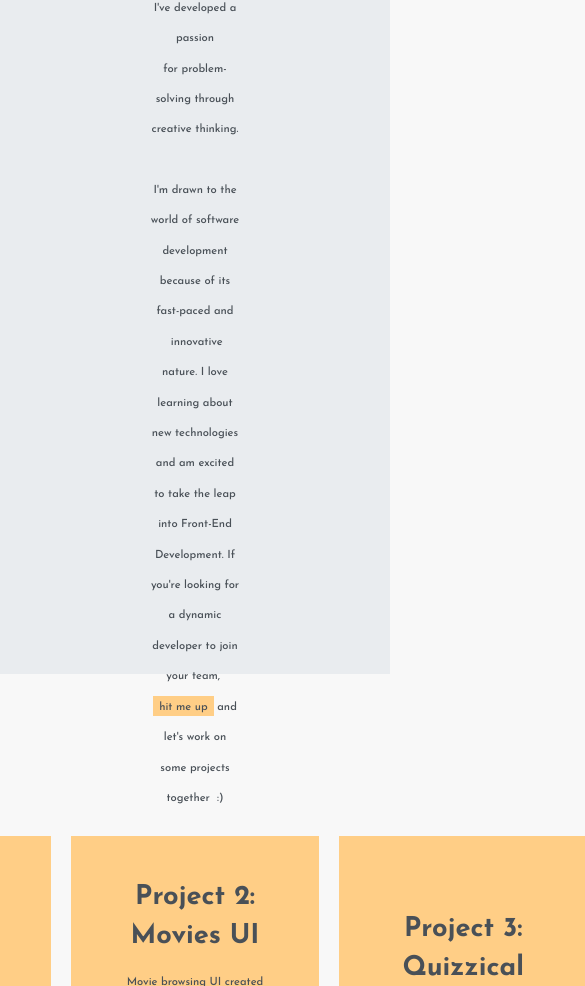
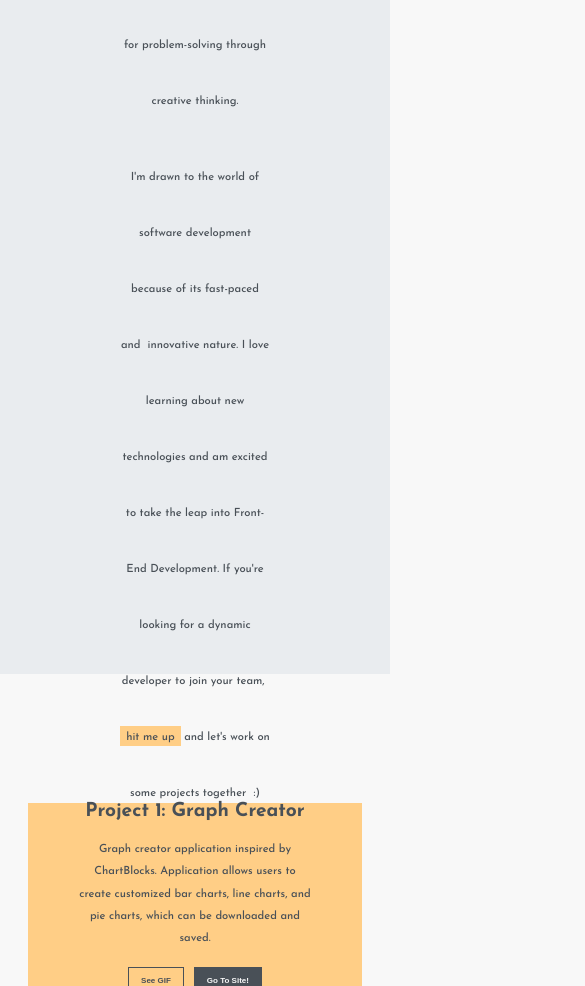
Before and after one commit to darshandesai1095/portfolio-site-v2.1, a React (Create React App) app: page / in a window 390 px wide. Shown: the part 1014-2000 px from the top of the page, 585 px wide, since content can reach past the window. Built offline with nearby package versions, Linux system fonts and the light colour scheme.

Commit message:
add in media queries

```diff
--- a/src/components/AboutMe/AboutMe.css
+++ b/src/components/AboutMe/AboutMe.css
@@ -19,7 +19,6 @@
     margin-bottom: 0px;
     display: block;
     color: var(--secondary-color);
-    /* background-color: var(--tertiary-color); */
 }
 
 .word-highlight {
@@ -34,23 +33,7 @@
     padding: 3px 6px;
     padding-top: 6px;
     line-height: 1;
-    /* animation: shake 2s ease-in-out infinite; */
 }
-
-/* @keyframes shake {
-    0% {
-      transform: rotate(0deg);
-    }
-    10%, 30%, 50%, 70%, 90% {
-      transform: rotate(-1deg);
-    }
-    20%, 40%, 60%, 80% {
-      transform: rotate(1deg);
-    }
-   100% {
-      transform: rotate(0deg);
-    }
-  } */
 
 .hover:hover {
     cursor: pointer;
@@ -68,11 +51,10 @@
 }
 
 
-
-@media only screen and (max-width: 1200px) {
+@media only screen and (max-width: 1220px) {
     .about-me__text {
-        font-size: 1.1rem;
-        line-height: 2.7rem;
+        font-size: 1.5rem !important;
+        line-height: 3.5rem !important;
         padding: 15px 20px;
         margin: 0 130px;
     }
@@ -80,9 +62,40 @@
 
 @media only screen and (max-width: 900px) {
     .about-me__text {
-        font-size: 0.8rem;
-        line-height: 1.9rem;
+        font-size: 0.9rem !important;
+        line-height: 0.8rem;
+        font-weight: 300;
         padding: 15px 20px;
         margin: 0 130px;
     }
 }
+
+@media only screen and (max-width: 570px) {
+    .about-me__text {
+        font-size: 0.9rem !important;
+        line-height: 0.8rem;
+        font-weight: 300;
+        padding: 15px 20px;
+        margin: 0 130px;
+    }
+}
+
+@media only screen and (max-width: 490px) {
+    .about-me__text {
+        font-size: 0.7rem !important;
+        line-height: 0.8rem;
+        font-weight: 200;
+        padding: 10px 20px;
+        margin: 0 100px;
+    }
+}
+
+@media only screen and (max-width: 370px) {
+    .about-me__text {
+        font-size: 0.5rem !important;
+        line-height: 1.2rem;
+        font-weight: 100;
+        padding: 10px 20px;
+        margin: 0 100px;
+    }
+}
--- a/src/components/AboutMe/AboutMe.js
+++ b/src/components/AboutMe/AboutMe.js
@@ -4,62 +4,18 @@ import navigate from "../functions/navigate";
 
 const AboutMe = () => {
 
-    // const [offsetY, setOffsetY] = useState(window.pageYOffset)
-    // const [innerHeight, setInnerHeight] = useState(window.innerHeight)
-
-    // useEffect(() => {
-    //     function handleScroll() {
-    //       setOffsetY(window.pageYOffset)
-    //     }
-
-    //     window.addEventListener('scroll', handleScroll)
-    //     window.addEventListener('resize', handleScroll)
-
-    //     return () => {
-    //       window.removeEventListener('scroll', handleScroll)
-    //       window.removeEventListener('resize', handleScroll)
-    //     }
-    //   }, [offsetY, innerHeight])
-
-    // // opacity = 1 when offsetY/innerheight = 1.3 i.e. visible
-    // // opacity = 0 when offsetY/innerheight = 0.8 i.e. invisible
-    // const linearSpike = (x) => {
-    // if (x >= 0.8 && x < 1.3) {
-    //     return (x - 0.8) / (1.3 - 0.8);
-    //     } else if (x >= 1.3 && x <= 1.8) {
-    //     return (1.8 - x) / (1.8 - 1.3);
-    //     } else {
-    //     return 0;
-    //     }
-    // }
-
-    // const calculateZIndex = (opacity) => {
-    //     return opacity > 0.86 ? 999 : 9
-    // }
-
-    // const textStyle = {
-    //     opacity: `${linearSpike(offsetY/innerHeight)}`,
-    //     zIndex: `${calculateZIndex((linearSpike(offsetY/innerHeight)))}`
-    // }
-
     return (
-        <div className="about-me"
-            //  style={{
-            //     marginTop:`${innerHeight*0.3}px`}}
-            >
-            <p className='about-me__text'
-                // style={textStyle}
-            >
-                Hi! My name is <span className='-word-highlight'>Darshan</span> and I'm an aspiring Front-End
+        <div className="about-me" >
+            <p className='about-me__text'>
+                Hi! My name is <span className='-word-highlight'>Darshan</span> and
+                I'm an aspiring Front-End
                 Developer. Having studied Mechanical Engineering as an
                 undergraduate, I've developed a passion for&nbsp;
                 <span className='-word-highlight'>problem-solving</span>
                 &nbsp;through creative thinking.
             </p>
 
-            <p  className='about-me__text'
-                // style={textStyle}
-                >
+            <p className='about-me__text'>
                 I'm drawn to the world of software development because of
                 its <span className='-word-highlight'>fast-paced and
                 &nbsp;innovative</span> nature.
--- a/src/components/Contact/Contact.js
+++ b/src/components/Contact/Contact.js
@@ -100,7 +100,7 @@ const Contact = () => {
                         <input
                             name="email"
                             className='form__input'
-                            placeholder='Email'
+                            placeholder='Your Email'
                             type="email"
                             value={email}
                             onChange={(e) => setEmail(e.target.value)}
--- a/src/components/ProjectCard/ProjectCard.css
+++ b/src/components/ProjectCard/ProjectCard.css
@@ -54,3 +54,72 @@
     background-color: var(--secondary-color) !important;
     color: var(--tertiary-color) !important;
 }
+
+
+@media screen and (max-width: 1400px) {
+    .project-card {
+        width: 200px;
+        height: 380px;
+        padding: 10px 40px;
+    }
+
+    .project-card__heading {
+        line-height: 2rem;
+        font-size: 1.5rem;
+        margin-top: 0px;
+        margin-bottom: 0px;
+    }
+
+    .project-card__text {
+        line-height: 1.4rem;
+        font-size: 0.9rem;
+        font-weight: 500;
+    }
+
+    .project-card__buttons > button {
+        margin: 5px;
+        padding: 8px 12px;
+        font-weight: 600;
+        border: 1px solid var(--secondary-color);
+        font-size: 0.5rem;
+    }
+}
+
+@media screen and (max-width: 1150px) {
+
+    .projects-page {
+        height: 100vh;
+        display: flex;
+        flex-direction: column;
+        justify-content: center;
+        align-items: center;
+        gap: 10px;
+    }
+
+
+    .project-card {
+        width: 60vw;
+        height: 20vh;
+        padding: 10px 50px;
+    }
+
+    .project-card__heading {
+        line-height: 2rem;
+        font-size: 1.2rem;
+        margin-top: 0px;
+        margin-bottom: 0px;
+    }
+
+    .project-card__text {
+        line-height: 1.4rem;
+        font-size: 0.9rem;
+    }
+
+    .project-card__buttons > button {
+        margin: 5px;
+        padding: 8px 12px;
+        font-weight: 600;
+        border: 1px solid var(--secondary-color);
+        font-size: 0.5rem;
+    }
+}
--- a/src/components/ProjectsPage/ProjectsPage.css
+++ b/src/components/ProjectsPage/ProjectsPage.css
@@ -1,9 +1,10 @@
 .projects-page {
+    margin: 0 180px;
     height: 100vh;
     display: flex;
     flex-direction: row;
-    justify-content: center;
+    justify-content:space-around;
     align-items: center;
-    gap: 20px;
+    gap: 25px;
     position: relative;
 }
--- a/src/components/Skills/Skills.css
+++ b/src/components/Skills/Skills.css
@@ -34,3 +34,63 @@
     /* fill: #adb5bd */
     opacity: 0.3;
 }
+
+@media screen and (max-width: 950px)  {
+    .skills__grid-container {
+        box-sizing: border-box;
+        padding: 80px;
+        display: grid;
+        grid-template-columns: repeat(3, 1fr);
+        grid-template-rows: repeat(3, 1fr);
+        row-gap: 3vh;
+        column-gap: 6vw;
+    }
+
+    .skills__grid-container > svg {
+        transform: scale(0.7);
+    }
+
+    .skills__grid-container > svg:hover {
+        transform: scale(0.9);
+    }
+}
+
+@media screen and (max-width: 810px)  {
+    .skills__grid-container {
+        box-sizing: border-box;
+        padding: 80px;
+        display: grid;
+        grid-template-columns: repeat(3, 1fr);
+        grid-template-rows: repeat(3, 1fr);
+        row-gap: 0.2vh;
+        column-gap: 1vw;
+    }
+
+    .skills__grid-container > svg {
+        transform: scale(0.6);
+    }
+
+    .skills__grid-container > svg:hover {
+        transform: scale(0.8);
+    }
+}
+
+@media screen and (max-width: 650px)  {
+    .skills__grid-container {
+        box-sizing: border-box;
+        padding: 80px;
+        display: grid;
+        grid-template-columns: repeat(2, 1fr);
+        grid-template-rows: repeat(5, 1fr);
+        row-gap: 0.1vh;
+        column-gap: 0.1vw;
+    }
+
+    .skills__grid-container > svg {
+        transform: scale(0.5);
+    }
+
+    .skills__grid-container > svg:hover {
+        transform: scale(0.7);
+    }
+}
```
